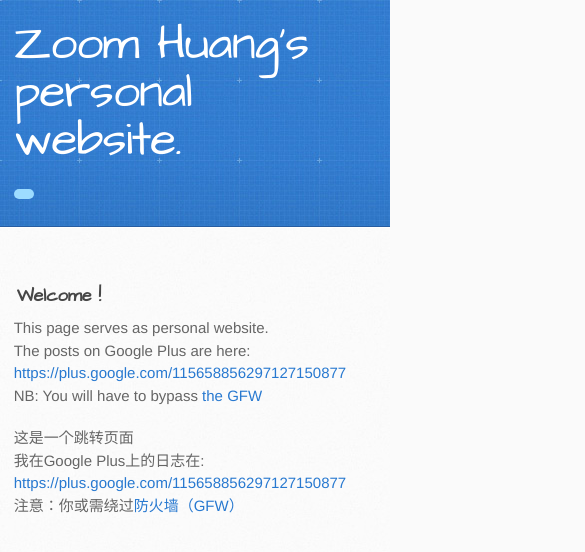
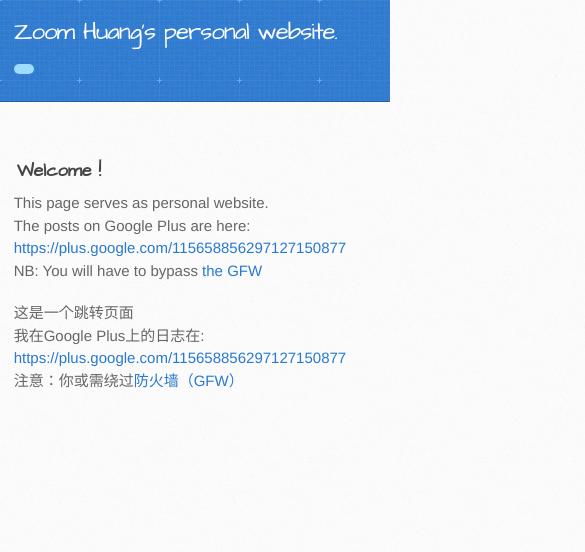
Before and after one commit to zoomhuang/zoom, a plain HTML site: page index.html in a window 390 px wide. Shown: the top 552 px of the page, 585 px wide, since content can reach past the window. Drawn offline with Linux system fonts and the light colour scheme.

Commit message:
change h1, v2

```diff
--- a/stylesheets/stylesheet.css
+++ b/stylesheets/stylesheet.css
@@ -818,10 +818,10 @@ footer a:hover {
     position: relative;
   }
   header h1, header h2 {
-    width: 100%;
+    width: 200%; /*orig, 100*/
   }
   header h1 {
-    font-size: 48px;
+    font-size: 24px; /*orig, 48*/
   }
   header h2 {
     font-size: 24px;
```
